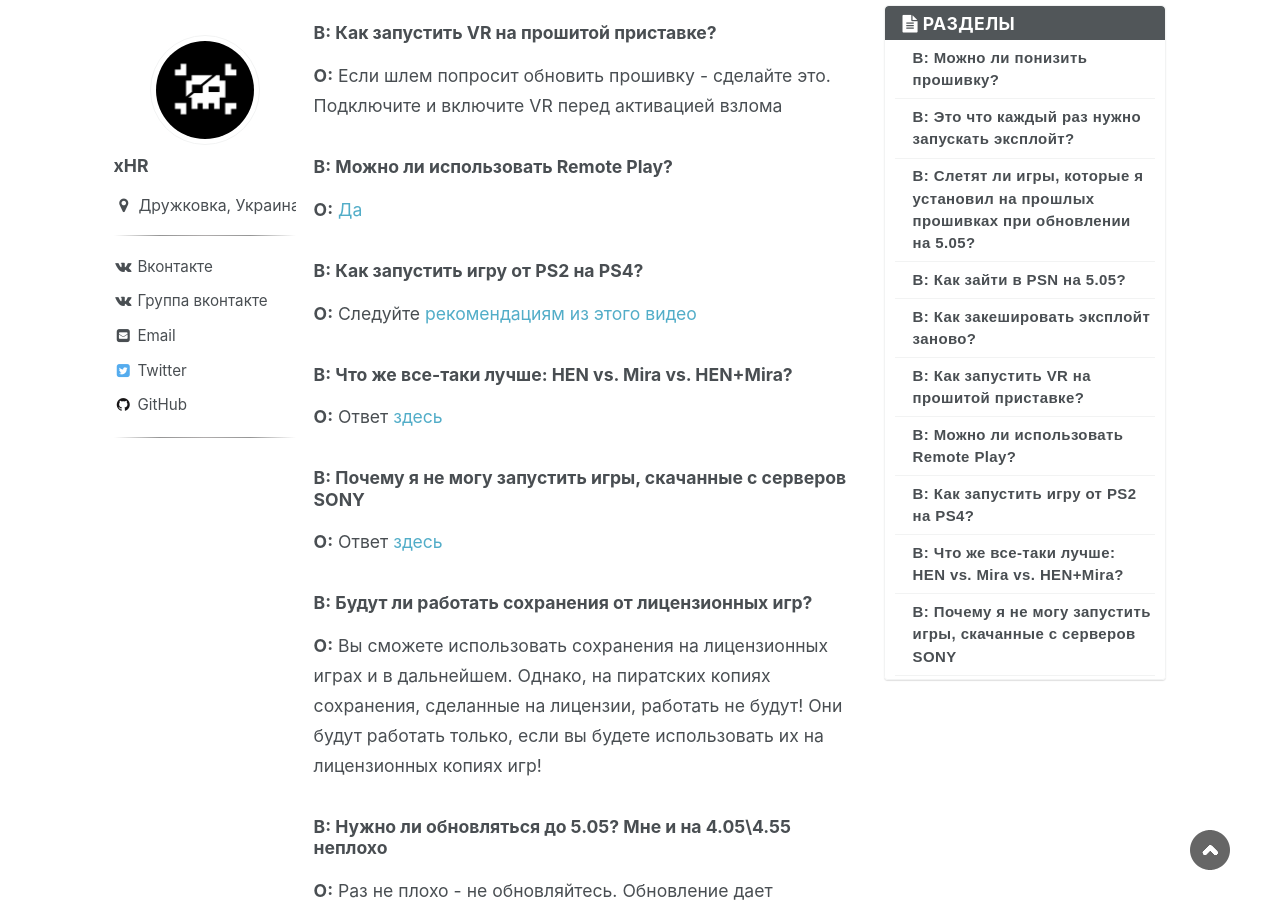
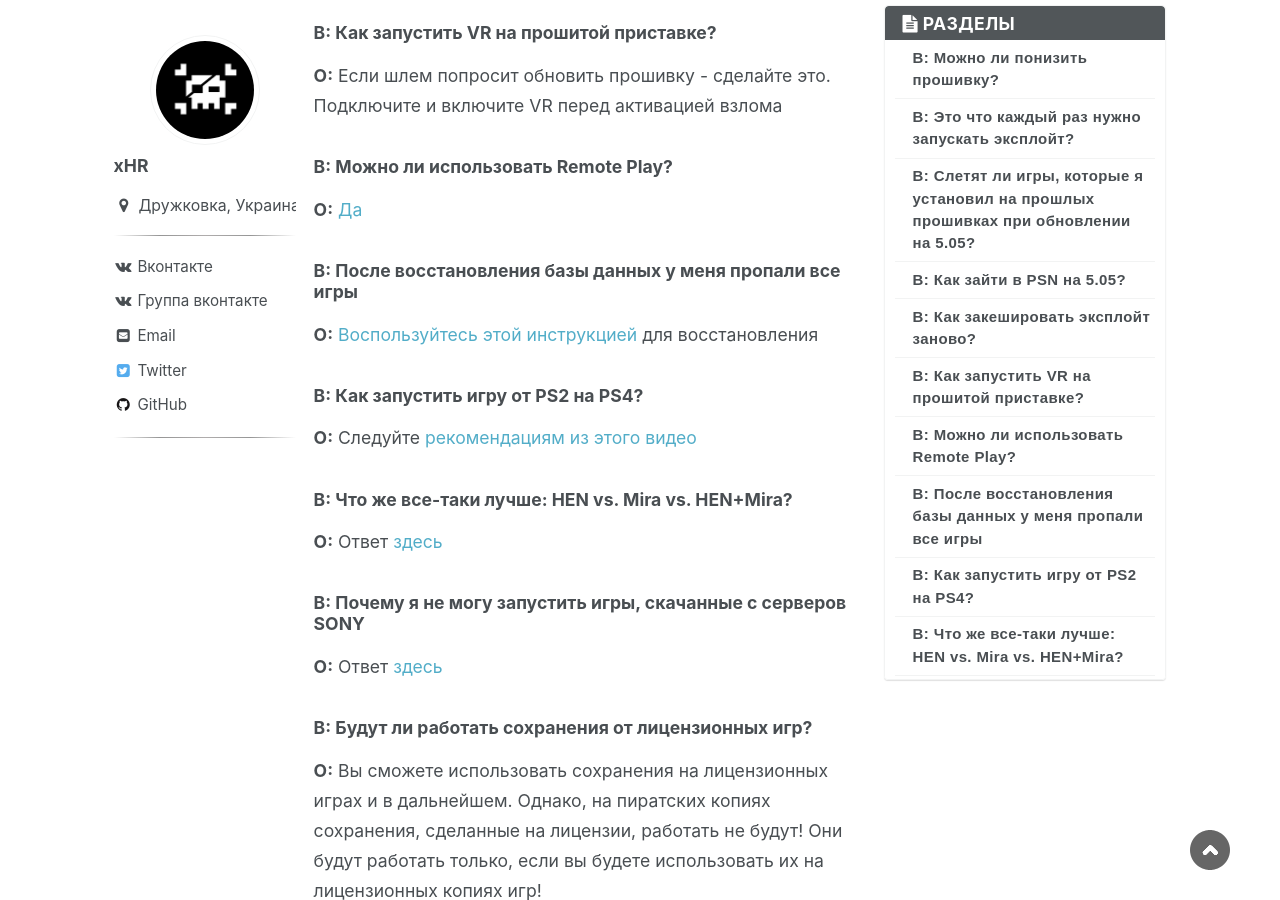
Before and after one commit to rashevskyv/ps4, a Jekyll site: the page built from _pages/faq.md, in a window 1280 px wide and 900 px high, scrolled down 1360 px. Built offline with Jekyll 4.4.1, drawn with Linux system fonts in a browser that asks for light colours; nearby versions of some CDN libraries.

Commit message:
добавлена ссылка на статью с восстановлением базы данных в FAQ

```diff
--- a/_pages/faq.md
+++ b/_pages/faq.md
@@ -26,6 +26,9 @@
 
 ### **В:** Можно ли использовать Remote Play?
 **О:** [Да](remote-play){:target="_blank"}
+
+### **В:** После восстановления базы данных у меня пропали все игры
+**О:** [Воспользуйтесь этой инструкцией](https://4pda.ru/forum/index.php?s=&showtopic=885825&view=findpost&p=76994684){:target="_blank"} для восстановления
 
 ### **В:** Как запустить игру от PS2 на PS4?
 **О:** Следуйте [рекомендациям из этого видео](https://www.youtube.com/watch?v=3g55-wF0_H0){:target="_blank"}
```
